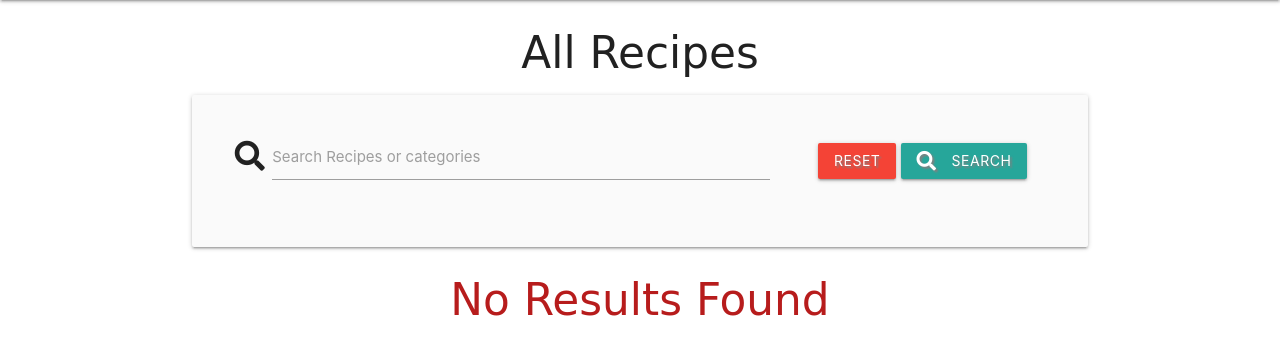
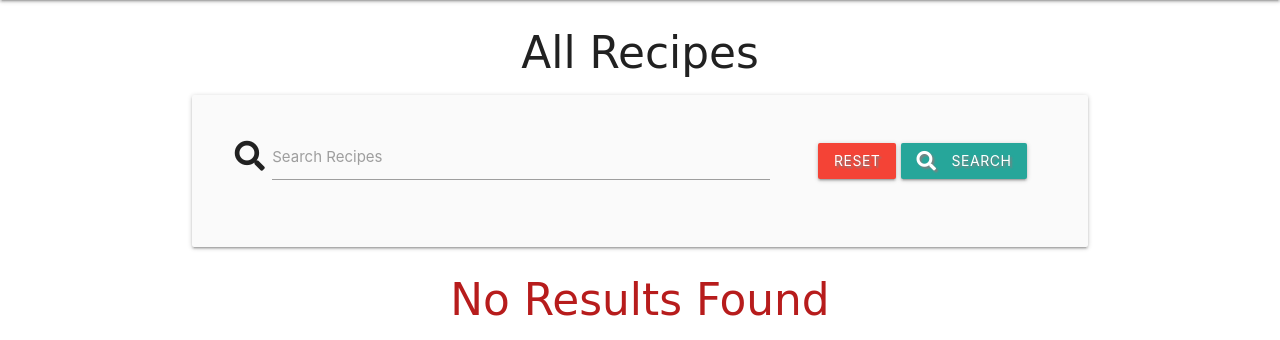
Before and after one commit to Code-Institute-Submissions/Lolas-Cookbook, a Flask app: page /search in a window 1280 px wide. Shown: the part 64-404 px from the top of the page. Run offline with Flask 2, Linux system fonts and the light colour scheme; data that the repository does not hold is empty; some libraries are stand-ins or nearby versions; some web fonts are replaced.

Commit message:
changed search text and color of mobile nav bar

```diff
--- a/templates/base.html
+++ b/templates/base.html
@@ -32,7 +32,7 @@
 <!--mobile side nav bar materialize-->
 
   <ul class="sidenav" id="mobile-demo">
-  <li><h4 class="center-align #424242 grey darken-3">Recipe Manager</h4></li>
+  <li><h4 class="center-align">Recipe Manager</h4></li>
   <li><a href="{{ url_for('lolas_cookbook') }}">Lola's Cookbook</a></li>
         <li><a href="{{ url_for('add_recipes') }}">Add Recipe</a></li>
           <li><a href="{{ url_for('get_recipes') }}">Browse Recipes</a></li>
--- a/templates/recipes.html
+++ b/templates/recipes.html
@@ -10,7 +10,7 @@
                 <div class="input-field col s12 m8">
                     <i class="fas fa-search prefix text-darken-4 center-align"></i>
                     <input type="text" name="query" id="query" minlength="3" class="validate" required>
-                    <label for="query">Search Recipes or categories</label>
+                    <label for="query">Search Recipes</label>
                 </div>
                 <div class="col s12 m4">
                     <a href="{{ url_for('get_recipes') }}" class="red btn text-shadow">Reset</a>
```
